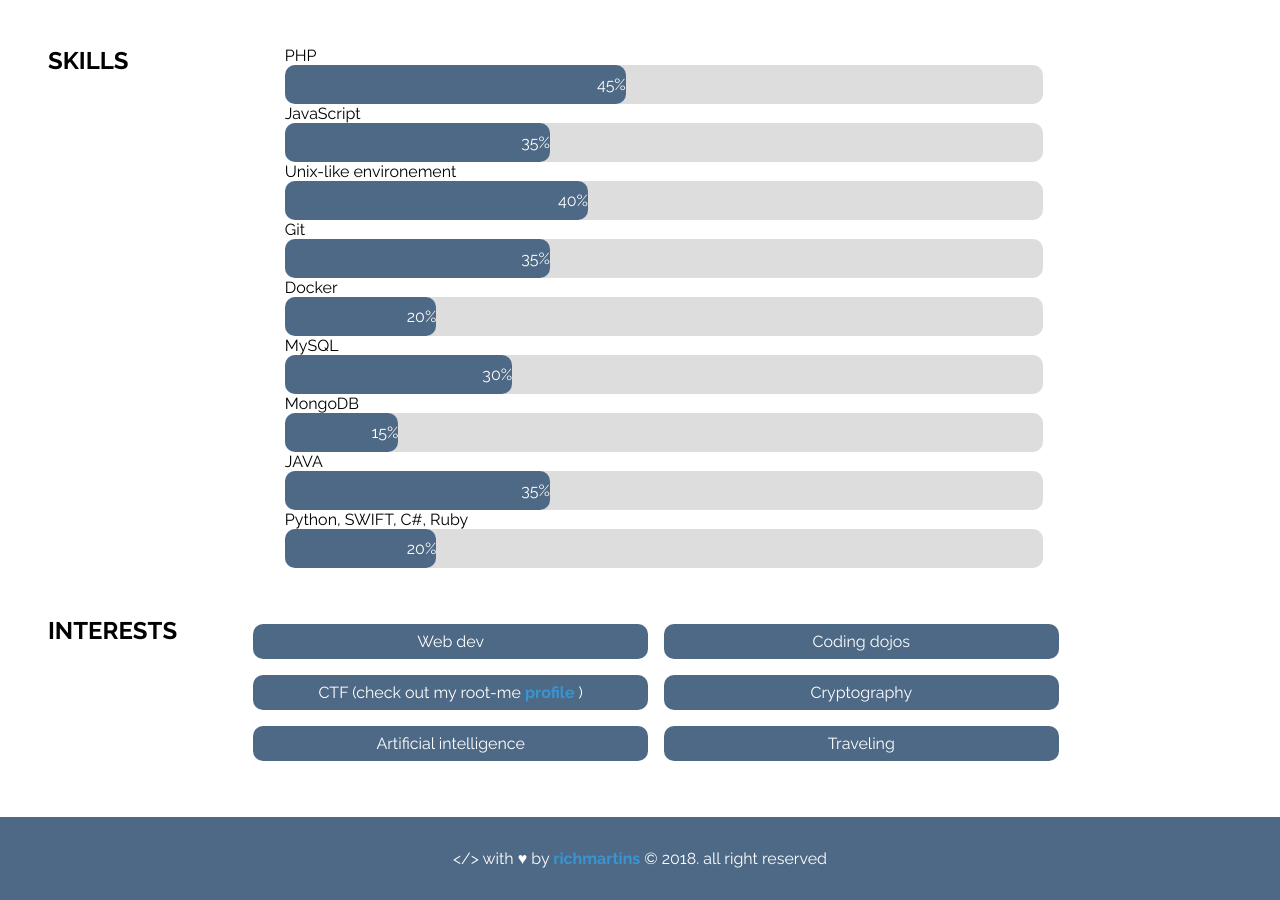
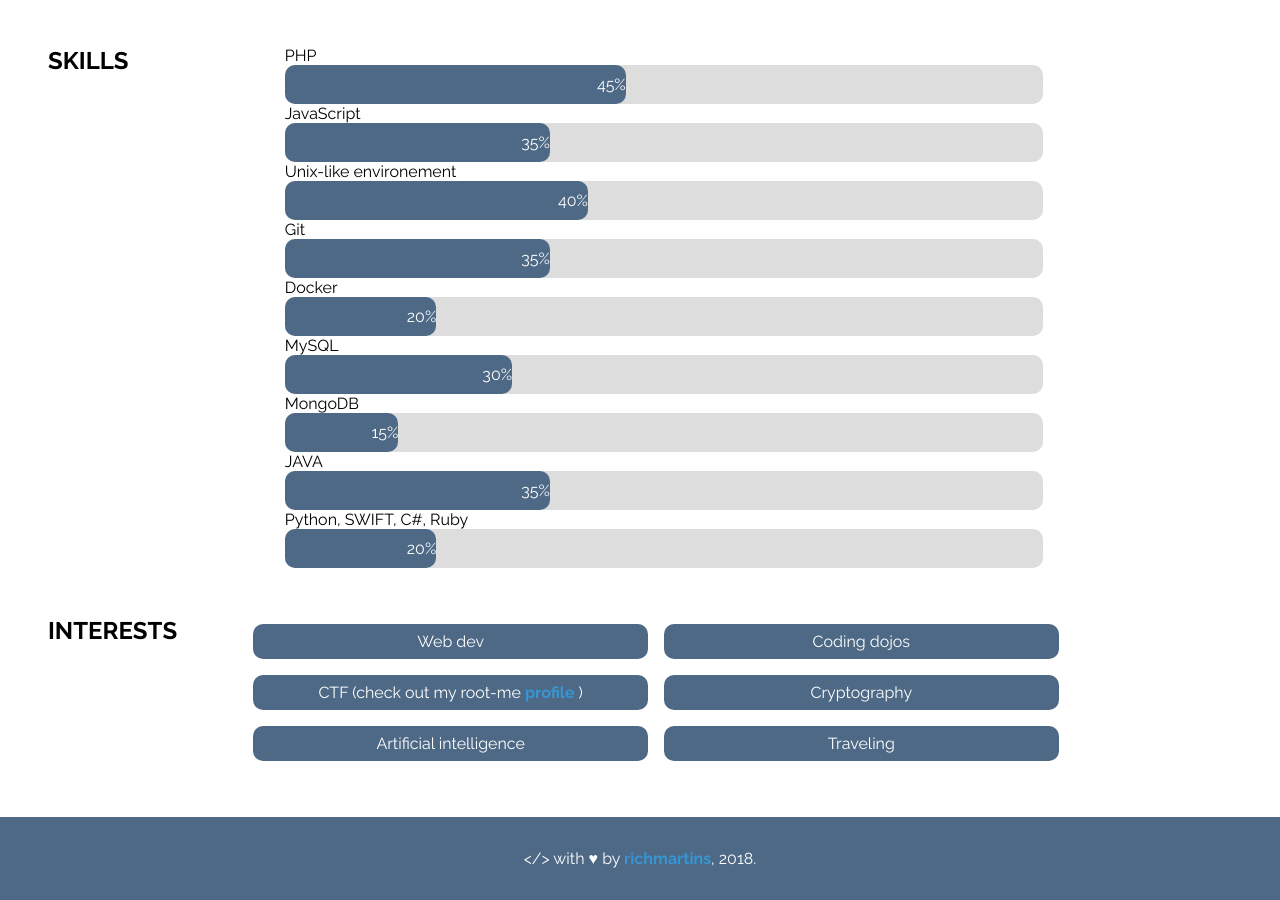
Before and after one commit to richmartins/richmartins.github.io, a Jekyll site: the page built from _pages/index.html, in a window 1280 px wide and 900 px high, scrolled down 1749 px. Built offline with Jekyll 4.4.1, drawn with Linux system fonts in a browser that asks for light colours; our own code applies the rules of GitHub Pages for plain Markdown files; a style sheet for code colours, icons or effects is not loaded.

Commit message:
Update footer.html

```diff
--- a/_includes/footer.html
+++ b/_includes/footer.html
@@ -1,5 +1,5 @@
 <footer>
     <div id="footer" class="footer-copyright text-center py-3">
-       &lt;/&gt; with &hearts; by <a href="https://github.com/richmartins">richmartins</a> &copy; 2018. all right reserved
+       &lt;/&gt; with &hearts; by <a href="https://github.com/richmartins">richmartins</a>, 2018.
     </div>
 </footer>
```
